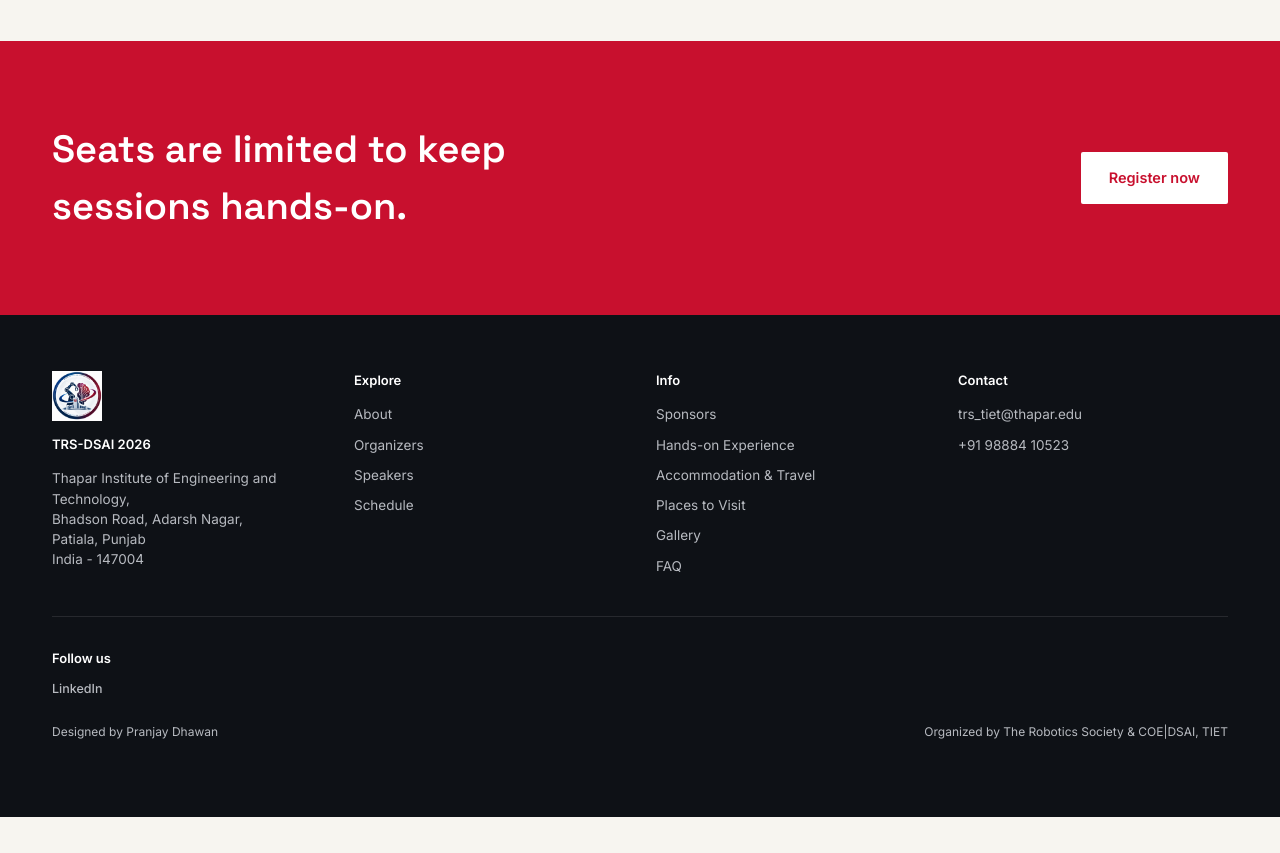
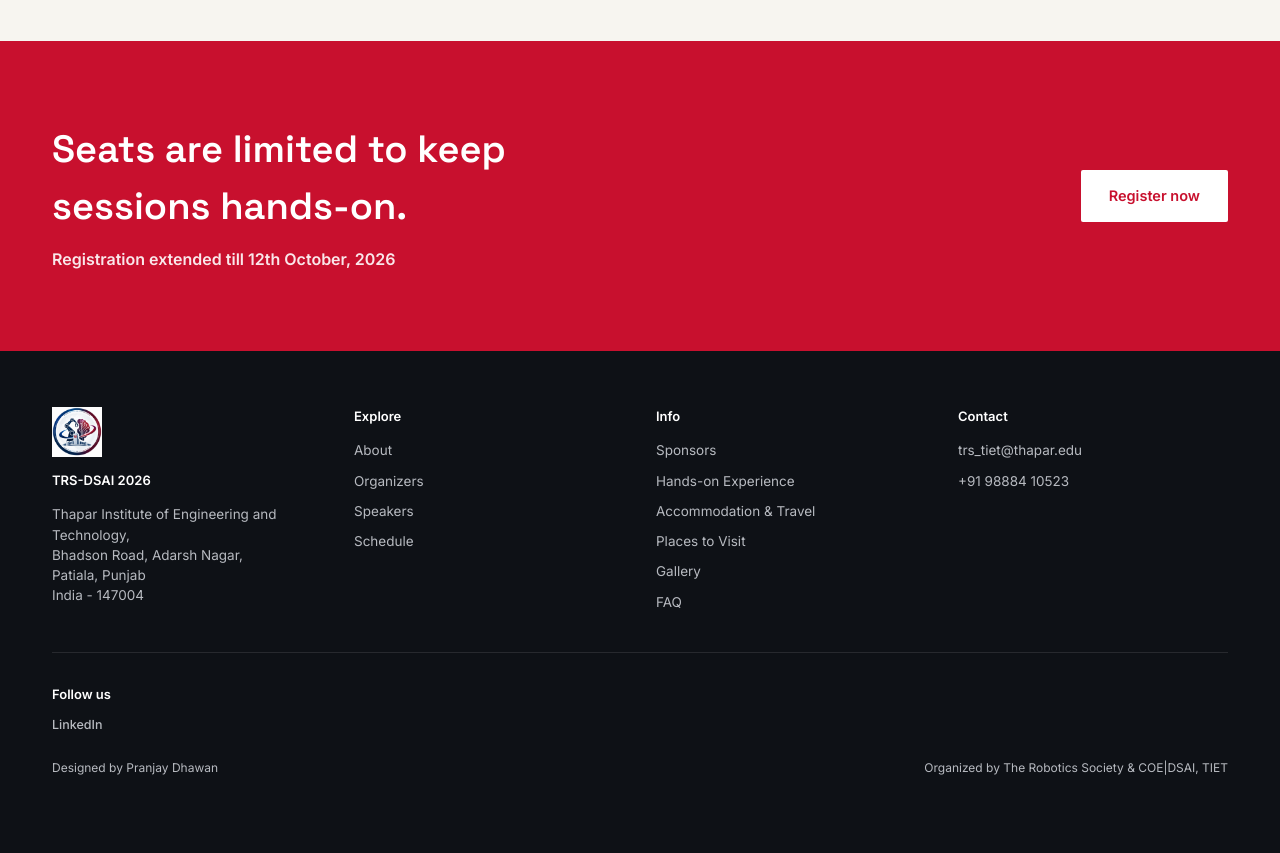
Before and after one commit to trs-tiet/TRS-DSAI-TIET, a Next.js app: page / in a window 1280 px wide. Shown: the part 4060-4913 px from the top of the page. Before the commit the page ends 4877 px from the top, so only its background shows below. Built offline with nearby package versions, Linux system fonts and the light colour scheme.

Commit message:
Update CTASection.tsx

```diff
--- a/components/CTASection.tsx
+++ b/components/CTASection.tsx
@@ -8,9 +8,16 @@ export default function CTASection({
   return (
     <section className="bg-crimson text-white py-20">
       <div className="wrap flex justify-between items-center gap-6 flex-wrap">
-        <h2 className="font-display font-semibold text-[26px] md:text-[38px] max-w-xl">
-          {heading}
-        </h2>
+        <div className="max-w-xl">
+          <h2 className="font-display font-semibold text-[26px] md:text-[38px]">
+            {heading}
+          </h2>
+          {site.registrationNotice && (
+            <p className="mt-3 text-[16px] font-semibold text-white/90">
+              {site.registrationNotice}
+            </p>
+          )}
+        </div>
         <a
           href={site.registerUrl}
           className="bg-white text-crimson px-7 py-[15px] font-semibold text-[14.5px] rounded-sm hover:bg-white/90 transition-colors"
```
